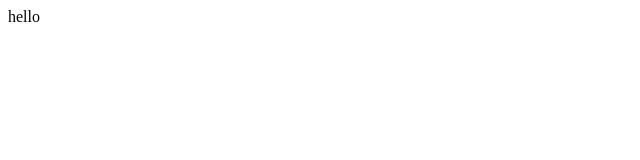
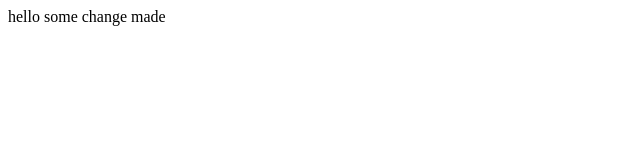
Before and after one commit to adhikariraju38/my-app, a plain HTML site: page index.html in a window 1280 px wide. Shown: the whole page, without its empty margins (0-640 px from the left). Drawn offline with Linux system fonts and the light colour scheme.

Commit message:
file changed

```diff
--- a/index.html
+++ b/index.html
@@ -8,5 +8,7 @@
 </head>
 <body>
     hello
+    some change made
+
 </body>
 </html>
```
